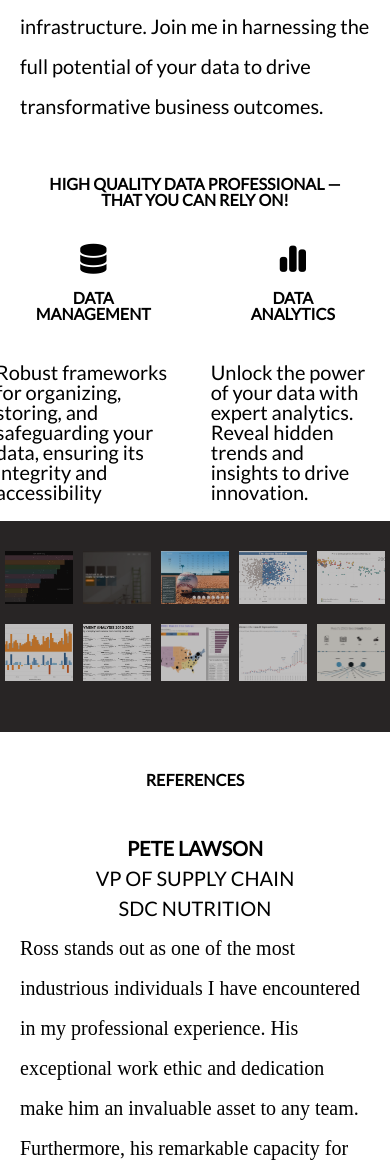
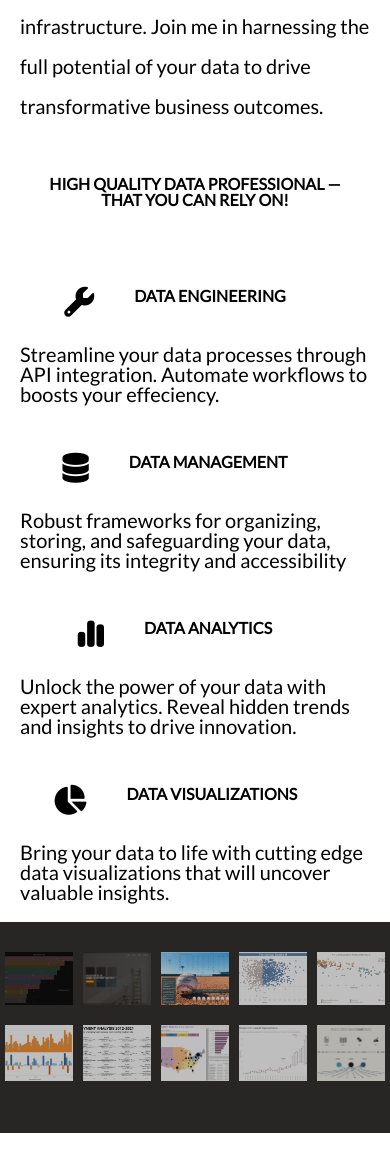
Before and after one commit to rcarhart/rcarhart.github.io, a PHP site: page / in a window 390 px wide. Shown: the part 2180-3342 px from the top of the page. Run offline with PHP 8.4, Linux system fonts and the light colour scheme; style sheets or scripts are compiled from the project's sources.

Commit message:
grid responsiveness

```diff
--- a/resources/css/style.css
+++ b/resources/css/style.css
@@ -550,6 +550,10 @@ footer {
         text-align: center;
     }
 
+    .grid-container {
+        grid-template-columns: 1fr; /* Single column */
+    }
+
     .references .grid-container {
         grid-template-columns: 1fr;
     }
```
